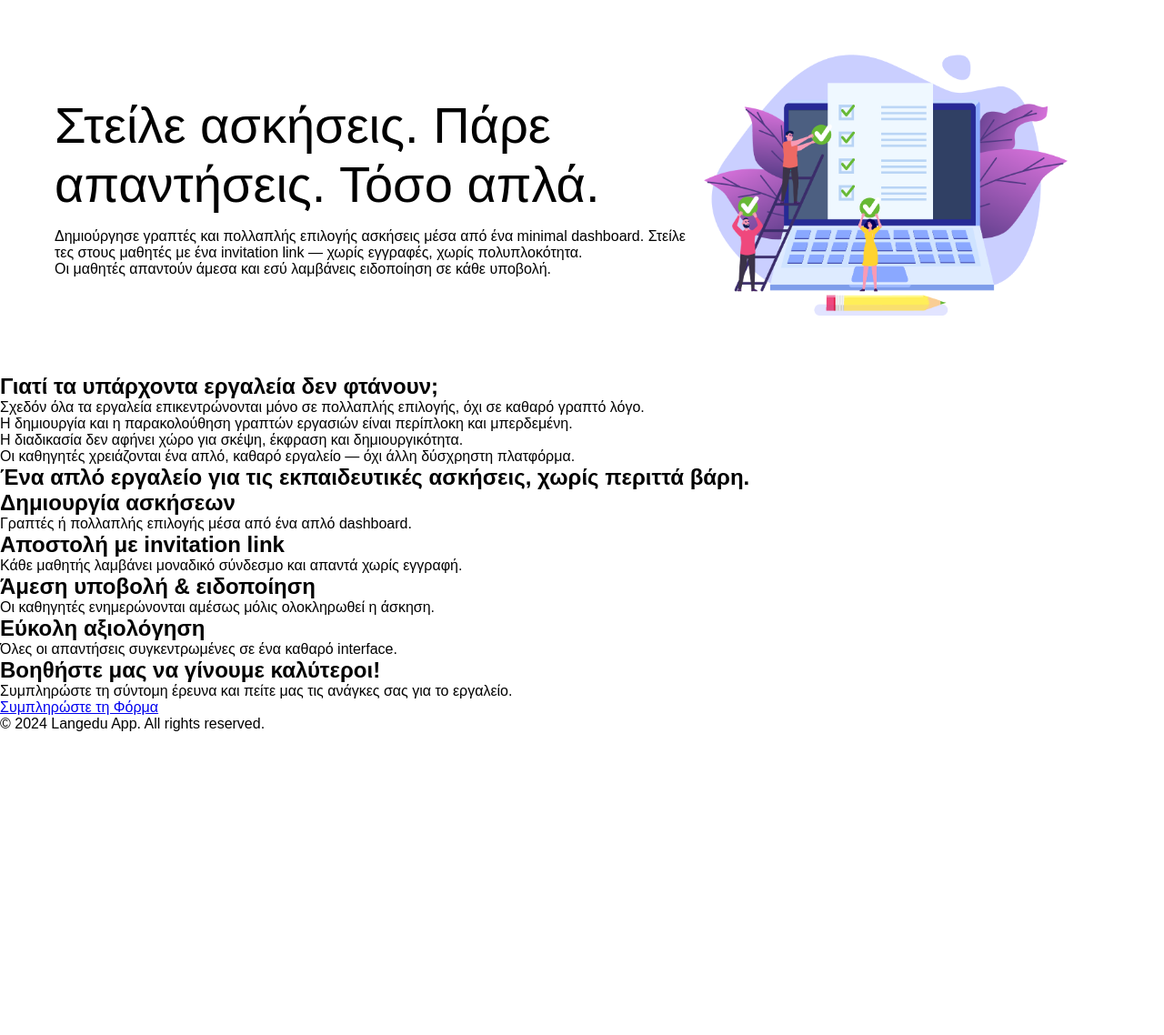
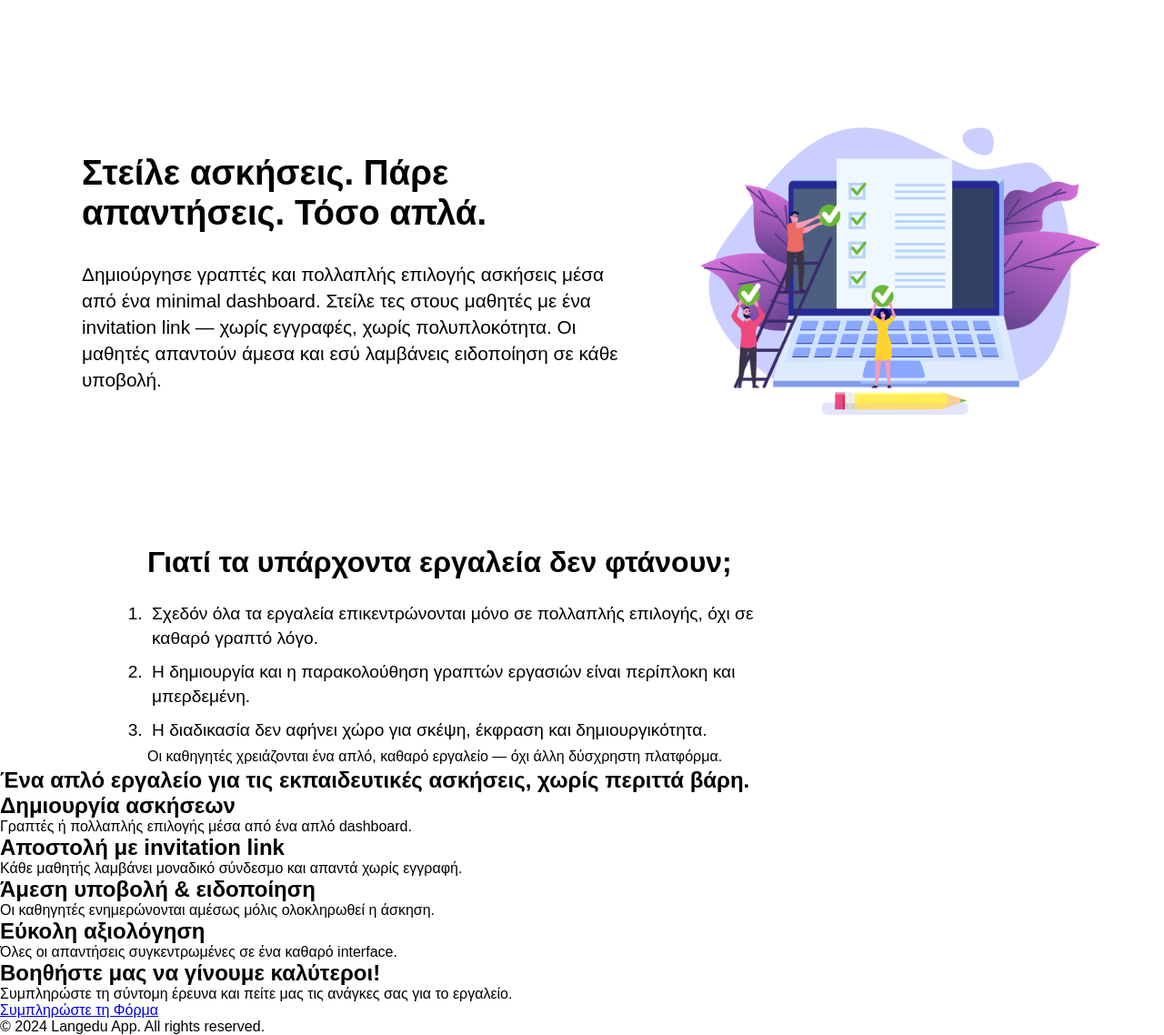
Before and after one commit to parischaralampidis3/langerdu_static_page, a plain HTML site: page index.html in a window 1280 px wide. Shown: the whole page at 91% size. Before the commit the page ends 805 px from the top, so only its background shows below. Drawn offline with Linux system fonts and the light colour scheme.

Commit message:
structure layout

```diff
--- a/index.html
+++ b/index.html
@@ -12,14 +12,18 @@
     <main>
         <!-- Hero Section -->
         <section>
+            <div class="container-section">
                 <div class="hero-container">
                     <div class="hero">
                         <h1 class="hero-header">Στείλε ασκήσεις. Πάρε απαντήσεις. Τόσο απλά.</h1>
                         <div>
-                        <p>Δημιούργησε γραπτές και πολλαπλής επιλογής ασκήσεις μέσα από ένα minimal dashboard. Στείλε
+                            <p class="hero-subheading">Δημιούργησε γραπτές και πολλαπλής επιλογής ασκήσεις μέσα από ένα
+                                minimal dashboard. Στείλε
                                 τες
-                            στους μαθητές με ένα invitation link — χωρίς εγγραφές, χωρίς πολυπλοκότητα.</p>
-                        <p>Οι μαθητές απαντούν άμεσα και εσύ λαμβάνεις ειδοποίηση σε κάθε υποβολή.</p>
+                                στους μαθητές με ένα invitation link — χωρίς εγγραφές, χωρίς πολυπλοκότητα.
+                                Οι μαθητές απαντούν άμεσα και εσύ λαμβάνεις ειδοποίηση σε κάθε υποβολή.</p>
+
+                        </div>
                     </div>
                 </div>
                 <div style="width:500px;">
@@ -28,17 +32,27 @@
             </div>
         </section>
 
+        <!-- Problem Statement -->
 
         <section>
+            <div class="problem-container-section">
+                <div class="problem-container">
                 <div>
-                <h2>Γιατί τα υπάρχοντα εργαλεία δεν φτάνουν;</h2>
+                    <h1 class="problem-heading">Γιατί τα υπάρχοντα εργαλεία δεν φτάνουν;</h1>
+                </div>
+                <div class="problem-subheading-container">
                     <ol>
-                    <li>Σχεδόν όλα τα εργαλεία επικεντρώνονται μόνο σε πολλαπλής επιλογής, όχι σε καθαρό γραπτό λόγο.
+                        <li>Σχεδόν όλα τα εργαλεία επικεντρώνονται μόνο σε πολλαπλής επιλογής, όχι σε καθαρό γραπτό
+                            λόγο.
                         </li>
                         <li>Η δημιουργία και η παρακολούθηση γραπτών εργασιών είναι περίπλοκη και μπερδεμένη.</li>
                         <li>Η διαδικασία δεν αφήνει χώρο για σκέψη, έκφραση και δημιουργικότητα.</li>
                     </ol>
+                    <div>
+                        <div>
                             <p>Οι καθηγητές χρειάζονται ένα απλό, καθαρό εργαλείο — όχι άλλη δύσχρηστη πλατφόρμα.</p>
+                        </div>
+                    </div>
                     </div>
         </section>
 
--- a/style.css
+++ b/style.css
@@ -5,30 +5,77 @@
     font-family: Arial, Helvetica, sans-serif;
 }
 
+.container-section {
+    display: flex;
+    flex-direction: row;
+    align-items: center;
+    justify-content: center;
+}
+
 .hero-container {
     display: flex;
-    justify-content: space-between;
-    padding: 60px;
+    height: 600px;
+    padding: 30px;
+    width: 700px;
 
 }
 
 .hero {
-
     height: auto;
     display: flex;
     flex-direction: column;
     margin: 0 auto;
     justify-content: center;
-    width: 800px;
+
 }
 
 .hero-header {
-    font-size: 3.5rem;
+    text-align: left;
+    font-size: 2.4rem;
     margin-bottom: 1rem;
-    font-weight: 500;
+    font-weight: 600;
+    width: 500px;
+    ;
+}
+
+.hero-subheading {
+    font-size: 1.3rem;
+    width: 600px;
+    text-align: left;
+    line-height: 1.4;
+    margin-top: 15px;
 }
 
 img {
-    width: 400px;
+    width: 500px;
     height: auto;
+    padding: 30px;
 }
+
+
+.problem-container-section {
+    display:flex;
+    flex-direction: column;
+    justify-content: center;
+    align-items: center;
+    max-width:100%;
+    width:80%;
+}
+.problem-container{
+    width:700px;
+
+}
+.problem-heading{
+font-size:2rem;
+font-weight:600;
+}
+.problem-subheading-container{
+    margin-top:20px;
+    line-height:1.4;
+}
+ol li{
+    padding:5px;
+}
+li{
+    font-size:1.2rem;
+}
```
Lines whose indentation alone changed are shown as unchanged.
